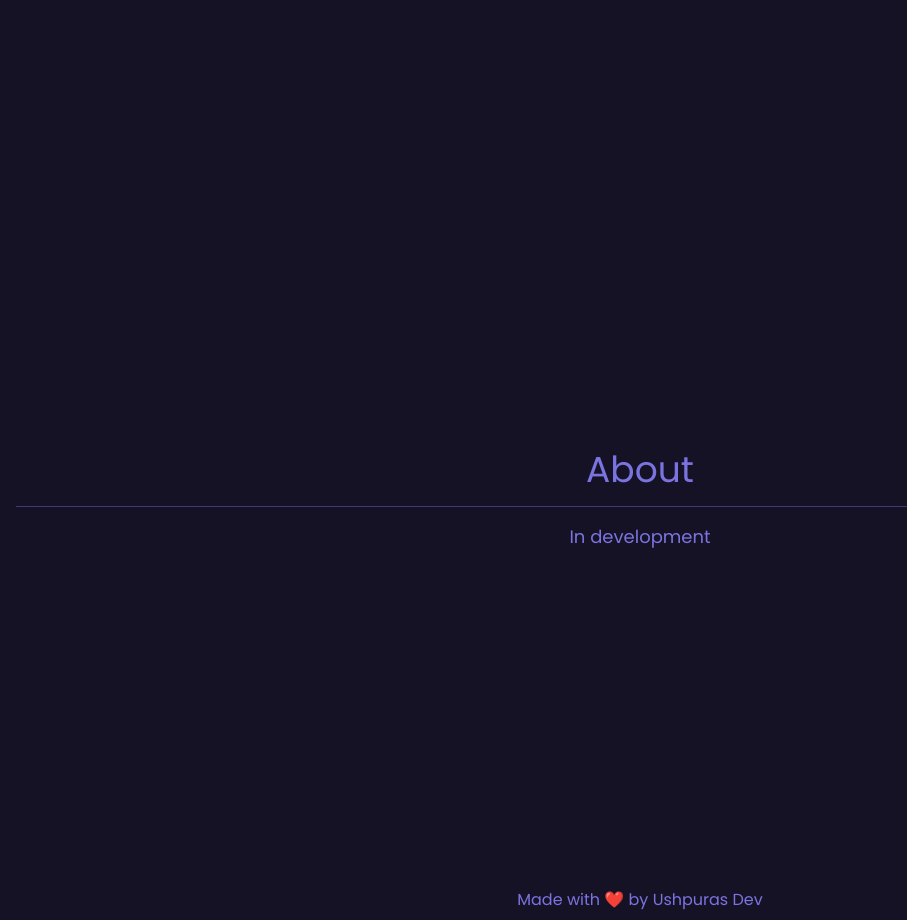
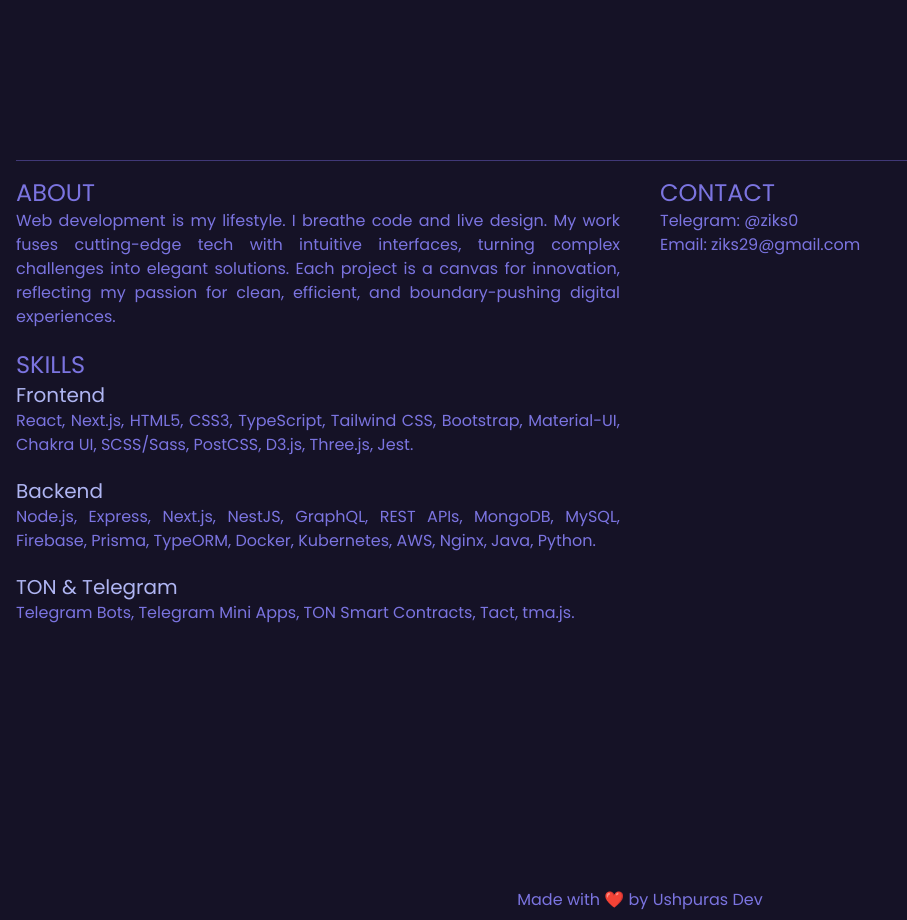
Before and after one commit to ziks29/ziks29.github.io, a Next.js app: page / in a window 1280 px wide. Shown: the part 680-1600 px from the top of the page, without its empty margins (0-907 px from the left). Built offline with nearby package versions, Linux system fonts and the light colour scheme.

Commit message:
[new] Added tech stack and small contact information

```diff
--- a/src/app/components/About.tsx
+++ b/src/app/components/About.tsx
@@ -1,10 +1,101 @@
 "use client";
 import { motion } from "framer-motion";
 
+const stack = [
+  "React",
+  "Next.js",
+  "HTML5",
+  "CSS3",
+  "TypeScript",
+  "Tailwind CSS",
+  "Bootstrap",
+  "Material-UI",
+  "Chakra UI",
+  "SCSS/Sass",
+  "PostCSS",
+  "D3.js",
+  "Three.js",
+  "Jest",
+];
+
+const backendTechnologies: string[] = [
+  "Node.js",
+  "Express",
+  "Next.js",
+  "NestJS",
+  "GraphQL",
+  "REST APIs",
+  "MongoDB",
+  "MySQL",
+  "Firebase",
+  "Prisma",
+  "TypeORM",
+  "Docker",
+  "Kubernetes",
+  "AWS",
+  "Nginx",
+  "Java",
+  "Python",
+];
+
+const tonTelegram = [
+  "Telegram Bots",
+  "Telegram Mini Apps",
+  "TON Smart Contracts",
+  "Tact",
+  "tma.js",
+];
+
+const Introduction = () => {
+  return (
+    <div>
+      <h2 className="text-2xl uppercase">About</h2>
+      <p className=" text-justify">
+        Web development is my <span>lifestyle</span>. I breathe code and live
+        design. My work fuses cutting-edge tech with intuitive interfaces,
+        turning complex challenges into elegant solutions. Each project is a
+        canvas for innovation, reflecting my passion for clean, efficient, and
+        boundary-pushing digital experiences.
+      </p>
+    </div>
+  );
+};
+
+const Skills = ({
+  stack,
+  title = false,
+}: {
+  stack: string[];
+  title?: boolean;
+}) => {
+  return (
+    <div>
+      {/* <h2 className="text-2xl uppercase">Skills</h2> */}
+      <div className="">
+        <h2 className="text-2xl uppercase">{title ? "Skills" : ""} </h2>
+        <h3 className="text-xl text-nile-300">
+          {stack === backendTechnologies
+            ? "Backend"
+            : stack === tonTelegram
+            ? "TON & Telegram"
+            : "Frontend"}
+        </h3>
+        <div className="text-justify">
+          {stack.map((tech) => (
+            <span key={tech} className="">
+              {stack[stack.length - 1] === tech ? tech + "." : tech + ", "}
+            </span>
+          ))}
+        </div>
+      </div>
+    </div>
+  );
+};
+
 export default function About() {
   return (
-    <div className="container flex flex-col items-center justify-center h-[calc(100dvh-40px)] space-y-4">
-      <h1 className="text-4xl ">About</h1>
+    <div className="container flex flex-col items-center justify-start py-10   min-h-[calc(100dvh-40px)] space-y-4">
+      {/* <h1 className="text-4xl ">About</h1> */}
       {/* Span divider */}
       <motion.span
         initial={{ width: 0 }}
@@ -12,7 +103,36 @@ export default function About() {
         transition={{ delay: 0.5 }}
         className="h-[1px] bg-nile-900"
       ></motion.span>
-      <p className="text-lg">In development</p>
+      {/* <p className="text-lg">In development</p>
+       */}
+      {/* Flex with 2 columns */}
+      <div className="flex flex-col sm:flex-row gap-2 sm:gap-10">
+        {/* Left column */}
+        <div className="flex flex-1 flex-col gap-5">
+          <Introduction />
+          <Skills stack={stack} title />
+          <Skills stack={backendTechnologies} />
+          <Skills stack={tonTelegram} />
+        </div>
+        {/* Right column */}
+        <div className="flex flex-1 flex-col ">
+          <h2 className="text-2xl uppercase">Contact</h2>
+          <div>
+            <p className="">
+              Telegram:{" "}
+              <a className="hover:text-nile-100  " href="https://t.me/ziks0">
+                @ziks0
+              </a>
+            </p>
+            <p className="">
+              Email:{" "}
+              <a className="hover:text-nile-100" href="mailto:ziks29@gmail.com">
+                ziks29@gmail.com
+              </a>
+            </p>
+          </div>
+        </div>
+      </div>
     </div>
   );
 }
--- a/src/app/components/Header.tsx
+++ b/src/app/components/Header.tsx
@@ -11,12 +11,12 @@ const urls = {
 export default function Header() {
   return (
     //Header must be on right side and li centered in header
-    <header className="container flex justify-end items-center h-16 ">
-      <div className="flex gap-10">
+    <header className="container flex justify-center sm:justify-end items-center h-20   ">
+      <div className="flex flex-wrap gap-x-10 gap-y-2 text-base sm:text-xl">
         {Object.entries(urls).map(([name, url]) => (
           <Link
             key={name}
-            className="underline hover:text-purple-100 hover:translate-y-1 hover:scale-105  hover:underline-offset-[7px] underline-offset-[1px] transition-all ease-in-out duration-300 focus:scale-95"
+            className="underline hover:text-nile-100 hover:translate-y-1 hover:scale-105  hover:underline-offset-[7px] underline-offset-[1px] transition-all ease-in-out duration-300 focus:scale-95"
             href={url}
           >
             {name}
--- a/src/app/components/Hero.tsx
+++ b/src/app/components/Hero.tsx
@@ -99,7 +99,7 @@ function SecondText({ className = "" }) {
 
 export default function Hero() {
   return (
-    <div className="container h-[calc(100dvh-64px)] flex flex-col justify-center">
+    <div className="container h-[calc(100dvh-80px)] flex flex-col justify-center">
       <h1 className=" text text-[50px]">
         {/* Typing animation */}
         {hText.split("").map((char, index) => (
```
Also changed, not shown: 1 other file (tests, documents, lock files or other folders).
